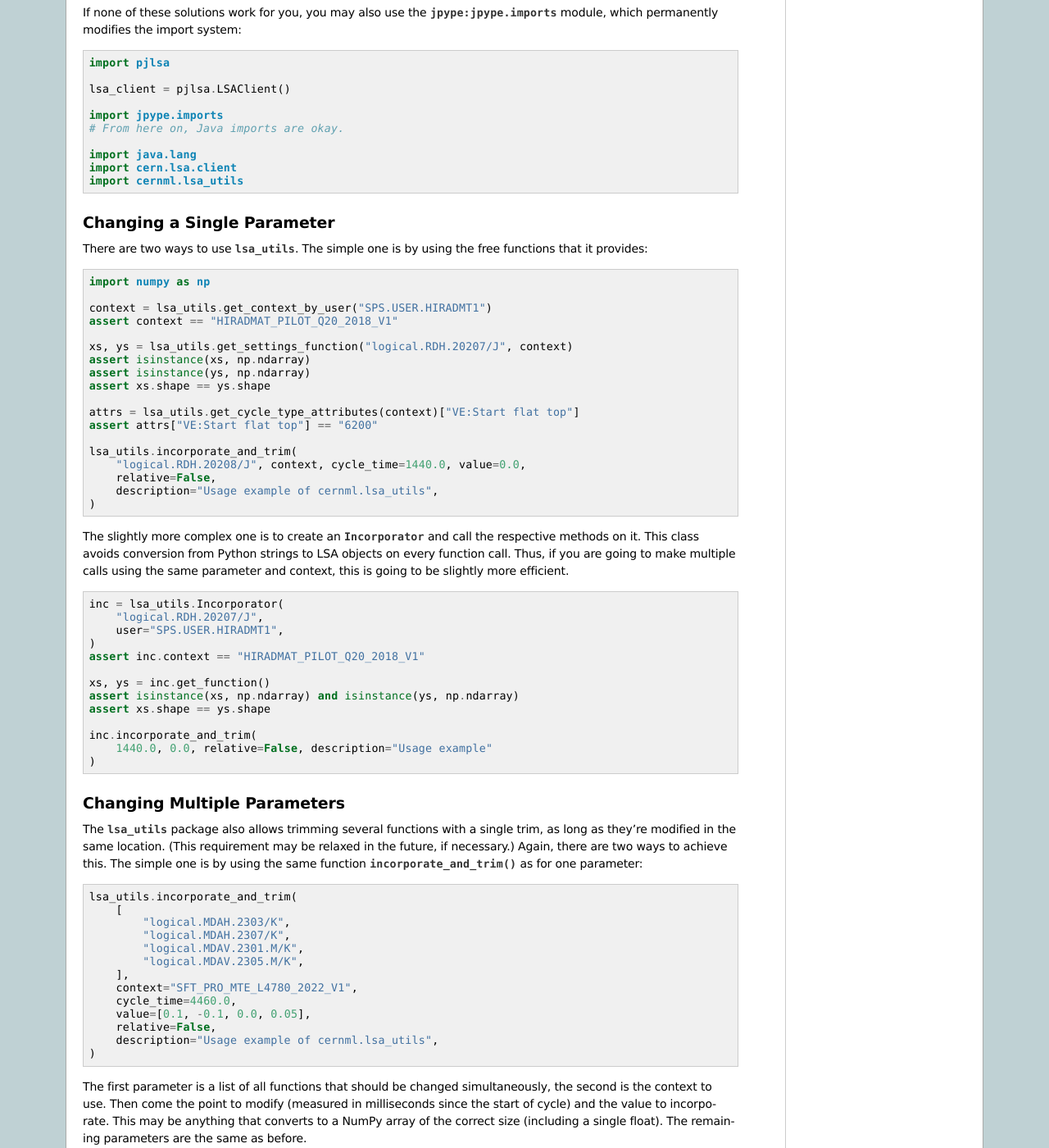
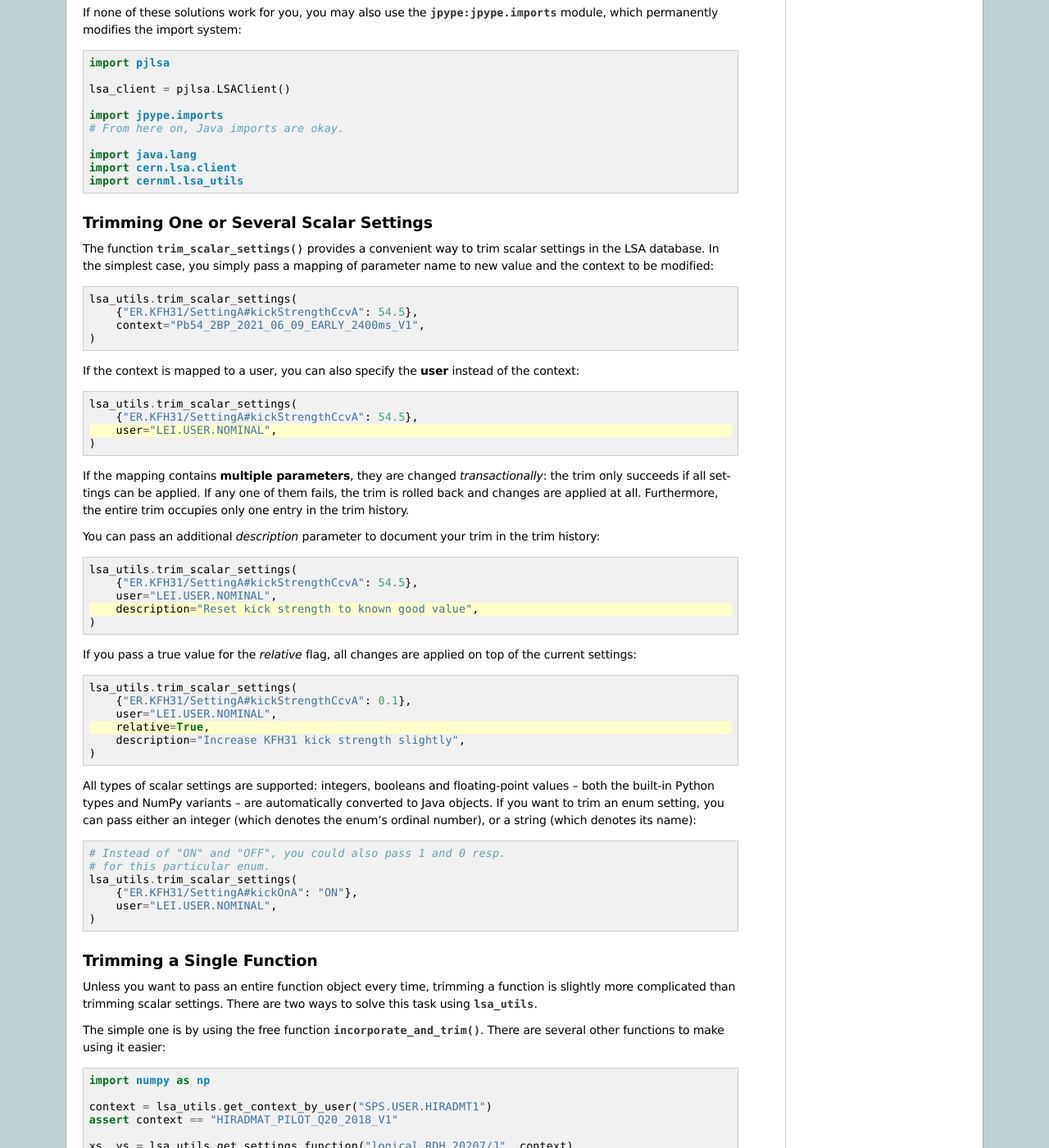
Before and after one commit to geoff-project/coi-utils, a Sphinx documentation site: the page built from docs/guide/lsa_utils.rst, in a window 1280 px wide and 1400 px high, scrolled down 679 px. Shown: the whole window at 82% size. Built offline with Sphinx 7.4.7, drawn with Linux system fonts in a browser that asks for light colours; the version number could not be read and is left out; some of the changed text lies outside the part shown.

Commit message:
Document trim_scalar_settings and add test.

```diff
--- a/docs/api/lsa_utils.rst
+++ b/docs/api/lsa_utils.rst
@@ -6,6 +6,7 @@ PJLSA Utilities
     .. autofunction:: get_context_by_user
     .. autofunction:: get_cycle_type_attributes
     .. autofunction:: get_settings_function
+    .. autofunction:: trim_scalar_settings
     .. autofunction:: incorporate_and_trim
     .. autoclass:: Incorporator
         :members:
--- a/docs/conf.py
+++ b/docs/conf.py
@@ -21,6 +21,23 @@ from types import FunctionType, ModuleType
 from unittest.mock import Mock
 
 import importlib_metadata
+
+
+class MockModule(Mock):
+    """Mock that reproduces only its name under `repr()` and `str()`.
+
+    This class overrides the `__repr__()` method of
+    `~unittest.mock.Mock` to only show the mock name. We do this because
+    Sphinx Autodoc internally uses `repr()` to print types. Without this
+    override, any Java types produced by the `MockLoader` below would
+    appear as ``<Mock name='...', id='...'>`` in the docs.
+    """
+
+    def __str__(self) -> str:
+        return self._extract_mock_name()
+
+    def __repr__(self) -> str:
+        return self._extract_mock_name()
 
 
 class MockLoader(Loader, MetaPathFinder):
@@ -52,7 +69,7 @@ class MockLoader(Loader, MetaPathFinder):
         return None
 
     def create_module(self, spec: ModuleSpec) -> t.Any:
-        return Mock()
+        return MockModule(name=spec.name)
 
     def exec_module(self, module: ModuleType) -> None:
         pass
--- a/docs/guide/lsa_utils.rst
+++ b/docs/guide/lsa_utils.rst
@@ -59,11 +59,87 @@ If none of these solutions work for you, you may also use the
     import cern.lsa.client
     import cernml.lsa_utils
 
-Changing a Single Parameter
----------------------------
+Trimming One or Several Scalar Settings
+---------------------------------------
 
-There are two ways to use `~cernml.lsa_utils`. The simple one is by using the
-free functions that it provides:
+The function `~cernml.lsa_utils.trim_scalar_settings()` provides a convenient
+way to trim scalar settings in the LSA database. In the simplest case, you
+simply pass a mapping of parameter name to new value and the context to be
+modified:
+
+.. code-block:: python
+
+    lsa_utils.trim_scalar_settings(
+        {"ER.KFH31/SettingA#kickStrengthCcvA": 54.5},
+        context="Pb54_2BP_2021_06_09_EARLY_2400ms_V1",
+    )
+
+If the context is mapped to a user, you can also specify the **user** instead
+of the context:
+
+.. code-block:: python
+    :emphasize-lines: 3
+
+    lsa_utils.trim_scalar_settings(
+        {"ER.KFH31/SettingA#kickStrengthCcvA": 54.5},
+        user="LEI.USER.NOMINAL",
+    )
+
+If the mapping contains **multiple parameters**, they are changed
+*transactionally*: the trim only succeeds if all settings can be applied. If
+any one of them fails, the trim is rolled back and changes are applied at all.
+Furthermore, the entire trim occupies only one entry in the trim history.
+
+You can pass an additional *description* parameter to document your trim in the
+trim history:
+
+.. code-block:: python
+    :emphasize-lines: 4
+
+    lsa_utils.trim_scalar_settings(
+        {"ER.KFH31/SettingA#kickStrengthCcvA": 54.5},
+        user="LEI.USER.NOMINAL",
+        description="Reset kick strength to known good value",
+    )
+
+If you pass a true value for the *relative* flag, all changes are applied on
+top of the current settings:
+
+.. code-block:: python
+    :emphasize-lines: 4
+
+    lsa_utils.trim_scalar_settings(
+        {"ER.KFH31/SettingA#kickStrengthCcvA": 0.1},
+        user="LEI.USER.NOMINAL",
+        relative=True,
+        description="Increase KFH31 kick strength slightly",
+    )
+
+All types of scalar settings are supported: integers, booleans and
+floating-point values – both the built-in Python types and NumPy variants – are
+automatically converted to Java objects. If you want to trim an enum setting,
+you can pass either an integer (which denotes the enum's ordinal number), or a
+string (which denotes its name):
+
+.. code-block:: python
+
+    # Instead of "ON" and "OFF", you could also pass 1 and 0 resp.
+    # for this particular enum.
+    lsa_utils.trim_scalar_settings(
+        {"ER.KFH31/SettingA#kickOnA": "ON"},
+        user="LEI.USER.NOMINAL",
+    )
+
+Trimming a Single Function
+--------------------------
+
+Unless you want to pass an entire function object every time, trimming a
+function is slightly more complicated than trimming scalar settings. There are
+two ways to solve this task using `~cernml.lsa_utils`.
+
+The simple one is by using the free function
+`~cernml.lsa_utils.incorporate_and_trim()`. There are several other functions
+to make using it easier:
 
 .. code-block:: python
 
@@ -108,8 +184,8 @@ slightly more efficient.
         1440.0, 0.0, relative=False, description="Usage example"
     )
 
-Changing Multiple Parameters
-----------------------------
+Trimming Multiple Functions
+---------------------------
 
 The `~cernml.lsa_utils` package also allows trimming several functions with a
 single trim, as long as they're modified in the same location. (This
```
Also changed, not shown: 2 other files.
